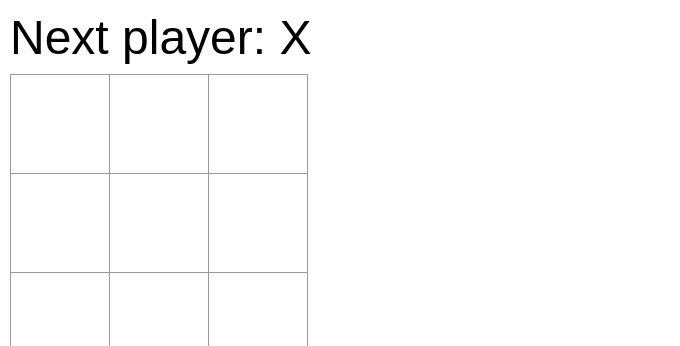
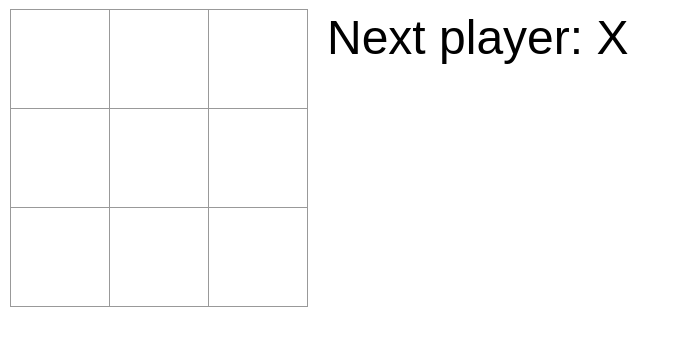
Before and after one commit to seanbabb/tic-tac-toe, a React (Create React App) app: page / in a window 1280 px wide. Shown: the top 346 px of the page, without its empty margins (0-680 px from the left). Built offline with nearby package versions, Linux system fonts and the light colour scheme.

Commit message:
storing history of moves / lifting up state again

```diff
--- a/src/App.js
+++ b/src/App.js
@@ -1,16 +1,56 @@
 import React, { Component } from 'react';
 import Board from './components/Board/Board';
 import './App.css';
+import calculateWinner from './components/Helpers/Helpers';
 
 export class App extends Component {
+    constructor(props) {
+        super(props);
+        this.state = {
+            history: [{
+                squares: Array(9).fill(null),
+            }],
+            xIsNext: true,
+        };
+    }
+
+    handleClick(i) {
+        const history = this.state.history;
+        const current = history[history.length -1];
+        const squares = current.squares.slice();
+        if (calculateWinner(squares) || squares[i]) {
+            return;
+        }
+        squares[i] = this.state.xIsNext ? 'X' : 'O';
+        this.setState({
+            history: history.concat([{
+                squares: squares,
+            }]),
+            xIsNext: !this.state.xIsNext,
+        });
+    }
+
     render() {
+        const history = this.state.history;
+        const current = history[history.length -1];
+        const winner = calculateWinner(current.squares);
+        let status;
+        if (winner) {
+            status = 'Winner: ' + winner;
+        } else {
+            status = 'Next player: ' + (this.state.xIsNext ? 'X' : 'O');
+        }
+
         return (
             <div className="app">
                 <div className="game-board">
-                   <Board />
+                   <Board
+                        squares={current.squares}
+                        onClick={(i) => this.handleClick(i)}
+                   />
                 </div>
                 <div className="game-info">
-                    <div>{/* status */}</div>
+                    <div>{status }</div>
                     <ol>{/* TODO */}</ol>
                 </div>
             </div>
--- a/src/components/Board/Board.jsx
+++ b/src/components/Board/Board.jsx
@@ -1,51 +1,21 @@
 import React, { Component } from 'react';
 import Square from '../Square/Square';
 import '../Board/Board.css';
-import calculateWinner from '../Helpers/Helpers';
 
 export class Board extends Component {
-    constructor(props) {
-        super(props);
-        this.state = {
-            squares: Array(9).fill(null),
-            xIsNext: true,
-        };
-    }
-
-    handleClick(i) {
-        const squares = this.state.squares.slice();
-        if (calculateWinner(squares) || squares[i]) {
-            return;
-        }
-        squares[i] = this.state.xIsNext ? 'X' : 'O';
-        this.setState({
-            squares: squares,
-            xIsNext: !this.state.xIsNext,
-        });
-    }
-
     renderSquare(i) {
         return (
            <Square
-            value={this.state.squares[i]}
-            onClick={() => this.handleClick(i)}
+            value={this.props.squares[i]}
+            onClick={() => this.props.onClick(i)}
             />
         );
     }
 
     render() {
-        const winner = calculateWinner(this.state.squares);
-        let status;
-        if (winner) {
-            status = 'Winner: ' + winner;
-        } else {
-            status = 'Next player: ' + (this.state.xIsNext ? 'X' : 'O');
-        }
-
 
         return (
             <div>
-                <div className="status">{status}</div>
                 <div className="board-row">
                     {this.renderSquare(0)}
                     {this.renderSquare(1)}
```
